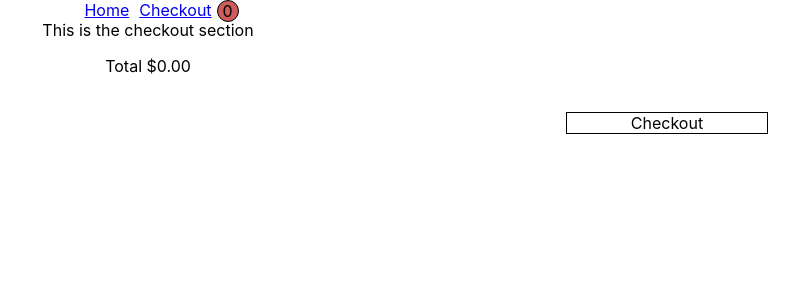
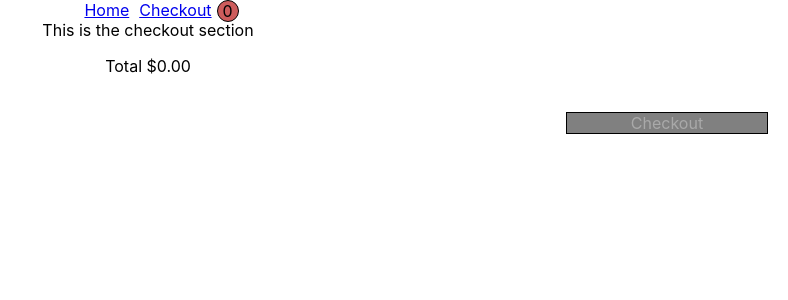
Before and after one commit to ebisLab/movie_search, a React (Create React App) app: page /checkout in a window 1280 px wide. Shown: the top 300 px of the page, without its empty margins (492-1280 px from the left). Built offline with nearby package versions, Linux system fonts and the light colour scheme.

Commit message:
disable button if cart is empty

```diff
--- a/src/components/Checkout.js
+++ b/src/components/Checkout.js
@@ -37,8 +37,8 @@ export default function Checkout({checkout, removeItem, confirmCheckout}) {
                 >Remove</div>
                 </div></div>)}
             <p>Total ${cartTotal()}</p>
-            <div style={{border:"1px solid black", height:"20px", width:"200px", position:"absolute", right:0, margin:"20px", cursor:"pointer"}}
-            onClick={()=>setIsOpen(true)}
+            <div style={checkout.length===0?{background:"grey",color:"darkgray", border:"1px solid black", height:"20px", width:"200px", position:"absolute", right:0, margin:"20px"}:{border:"1px solid black", height:"20px", width:"200px", position:"absolute", right:0, margin:"20px", cursor:"pointer"}}
+            onClick={()=>checkout.length>0&&setIsOpen(true)}
             >Checkout</div>
             <CheckoutModal customStyles={customStyles} isOpen={isOpen} setIsOpen={setIsOpen}/>
 
```
Also changed, not shown: 1 other file (tests, documents, lock files or other folders).
